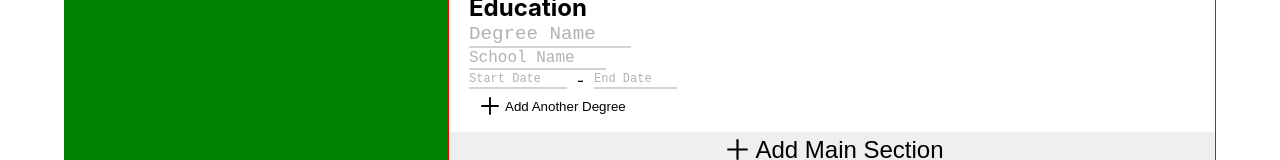
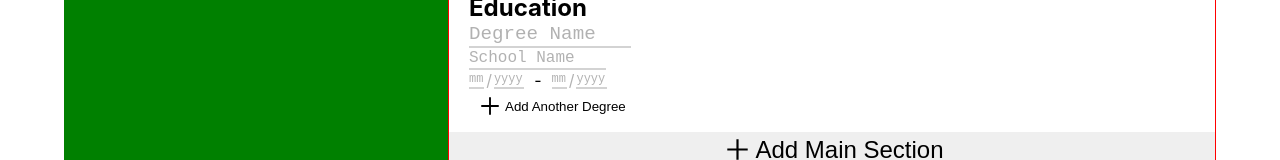
Before and after one commit to ben-rieth/cv-app, a React (Create React App) app: page / in a window 1280 px wide. Shown: the part 153-313 px from the top of the page. Built offline with nearby package versions, Linux system fonts and the light colour scheme.

Commit message:
Add DateInput

```diff
--- /dev/null
+++ b/src/components/parts/DateInput.js
@@ -0,0 +1,28 @@
+import React from "react";
+import styled from "styled-components";
+import AutosizeInput from "./AutosizeInput";
+
+const DateContainer = styled.div`
+    display: flex;
+    align-items: center;
+    gap: 2px;
+
+    & p {
+        opacity: 0.3;
+    }
+`;
+
+class DateInput extends React.Component {
+
+    render() {
+        return (
+            <DateContainer>
+                <AutosizeInput placeholder="mm" fontSize=".75" characterLimit={2} pattern={/[0-1]\d/} icon={false} addLip={false}/>
+                <p>/</p>
+                <AutosizeInput placeholder="yyyy" fontSize=".75" characterLimit={4} pattern={/[1-2]\d{3}/} icon={false} addLip={false}/>
+            </DateContainer>
+        );
+    }
+}
+
+export default DateInput;
--- a/src/components/resume/main-sections/School.js
+++ b/src/components/resume/main-sections/School.js
@@ -1,6 +1,7 @@
 import React from "react";
 import styled from "styled-components";
 import AutosizeInput from "../../parts/AutosizeInput";
+import DateInput from "../../parts/DateInput";
 
 const SchoolContainer = styled.div`
     display: flex;
@@ -19,10 +20,11 @@ class SchoolSubSection extends React.Component {
             <SchoolContainer>
                 <AutosizeInput placeholder="Degree Name" fontSize={1.2} />
                 <AutosizeInput placeholder="School Name" fontSize={1}/>
+
                 <div>
-                    <AutosizeInput placeholder="Start Date" fontSize={.75}/>
-                    <p> - </p>
-                    <AutosizeInput placeholder="End Date" fontSize={.75}/>
+                    <DateInput />
+                    <p>-</p>
+                    <DateInput />
                 </div>
             </SchoolContainer>
         );
```
